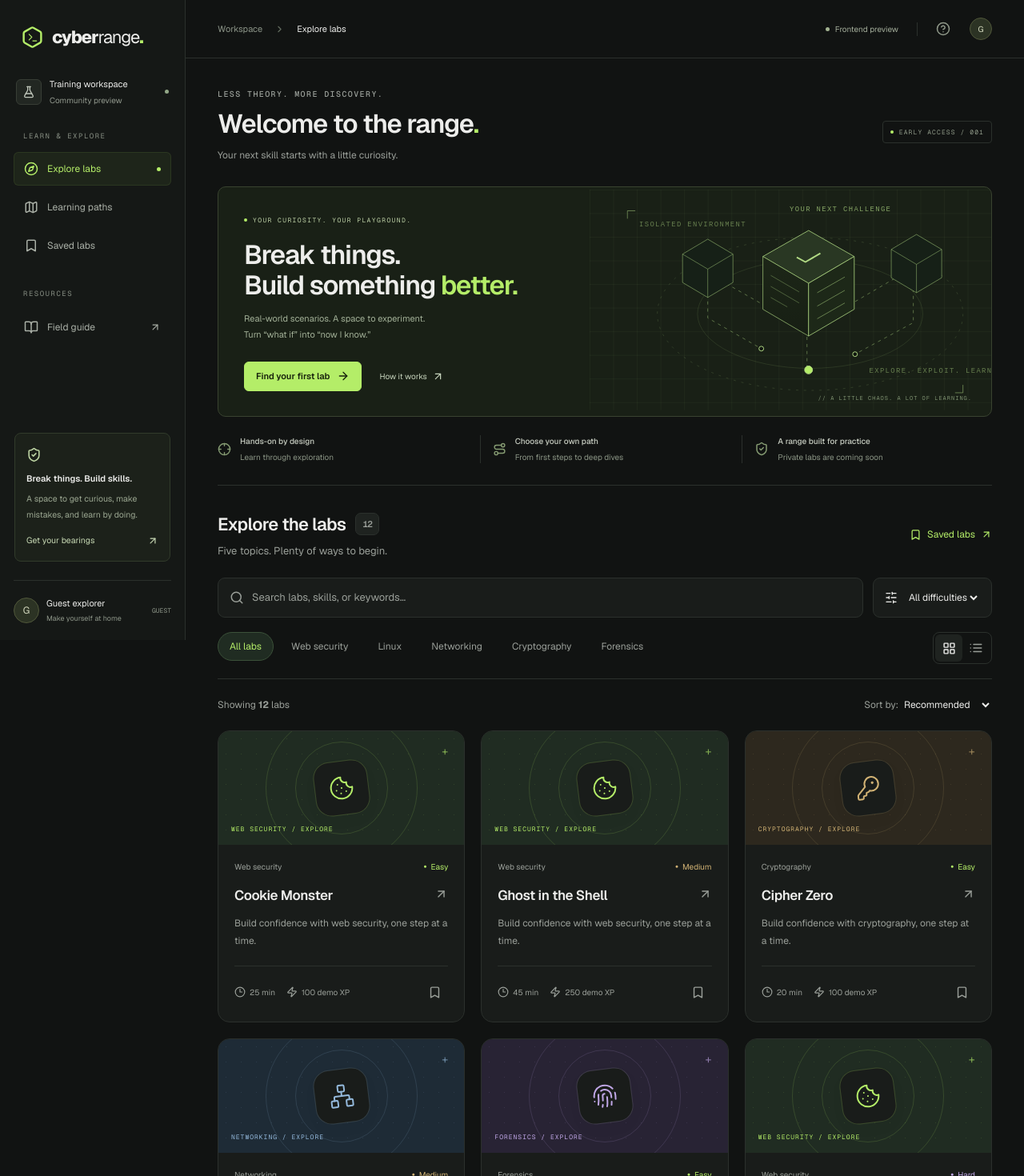
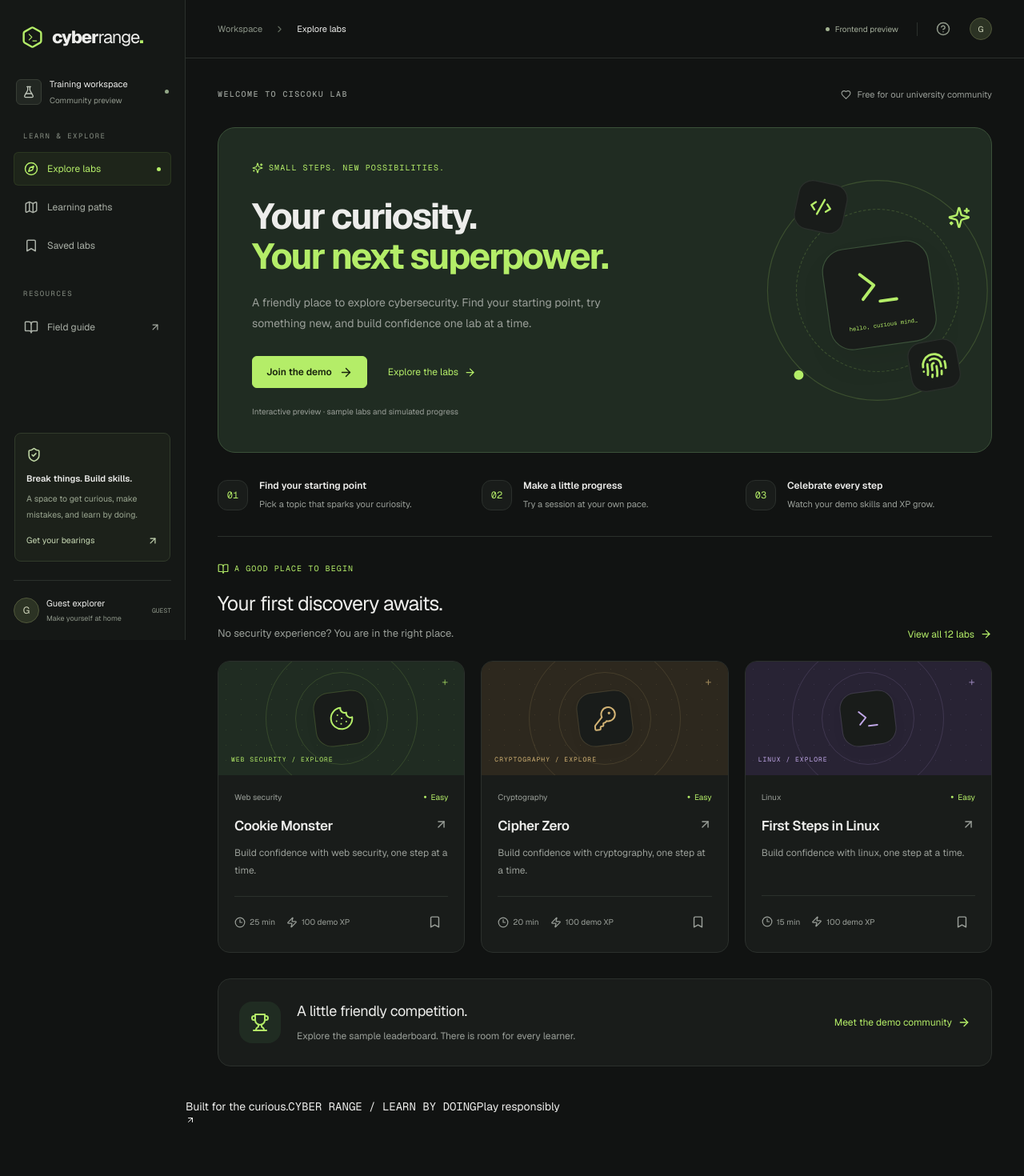
Before and after one commit to Yoshi4489/cyber-lab, a Next.js app: page / in a window 1280 px wide. Shown: the top 1470 px of the page at 80% size. After the commit the page ends 1406 px from the top, so only its background shows below. Built offline with nearby package versions, Linux system fonts and the light colour scheme.

Commit message:
feat(web): introduce the CiscoKU learner home

```diff
--- a/src/app/page.tsx
+++ b/src/app/page.tsx
@@ -1,96 +1,2 @@
-import Link from "next/link";
-import {
-  ArrowRight,
-  ArrowUpRight,
-  Crosshair,
-  Route,
-  ShieldCheck,
-} from "lucide-react";
-import { Catalog } from "@/features/catalog/catalog";
-import { RangeIllustration } from "@/features/catalog/lab-art";
-import { Button } from "@/components/ui/button";
-import { labs } from "@/features/catalog/data";
-
-export default function Home() {
-  return (
-    <>
-      <div className="page-heading">
-        <div>
-          <p className="eyebrow">LESS THEORY. MORE DISCOVERY.</p>
-          <h1>
-            Welcome to the range<span className="accent">.</span>
-          </h1>
-          <p>Your next skill starts with a little curiosity.</p>
-        </div>
-        <span className="edition-label">
-          <span />
-          EARLY ACCESS / 001
-        </span>
-      </div>
-      <section className="hero">
-        <div className="hero-copy">
-          <span className="hero-kicker">
-            <span />
-            YOUR CURIOSITY. YOUR PLAYGROUND.
-          </span>
-          <h2>
-            Break things.
-            <br />
-            Build something <em>better.</em>
-          </h2>
-          <p>
-            Real-world scenarios. A space to experiment.
-            <br />
-            Turn “what if” into “now I know.”
-          </p>
-          <div className="hero-actions">
-            <Button asChild>
-              <a href="#lab-catalog">
-                Find your first lab <ArrowRight size={16} />
-              </a>
-            </Button>
-            <Link href="/guide" className="hero-secondary">
-              How it works <ArrowUpRight size={15} />
-            </Link>
-          </div>
-        </div>
-        <RangeIllustration />
-        <span className="hero-bottom-label">
-          {"// A LITTLE CHAOS. A LOT OF LEARNING."}
-        </span>
-      </section>
-      <div className="value-strip">
-        <div>
-          <Crosshair size={17} />
-          <span>
-            <strong>Hands-on by design</strong>Learn through exploration
-          </span>
-        </div>
-        <div>
-          <Route size={17} />
-          <span>
-            <strong>Choose your own path</strong>From first steps to deep dives
-          </span>
-        </div>
-        <div>
-          <ShieldCheck size={18} />
-          <span>
-            <strong>A range built for practice</strong>Private labs are coming
-            soon
-          </span>
-        </div>
-      </div>
-      <Catalog labs={labs} />
-      <div className="preview-note">
-        <span className="small-dot" />
-        <p>
-          You’re exploring a preview catalog. Briefings and bookmarks are ready;
-          live labs and scoring are on the way.
-        </p>
-        <Link href="/guide">
-          About this preview <ArrowUpRight size={13} />
-        </Link>
-      </div>
-    </>
-  );
-}
+import { HomeExperience } from "@/features/landing/home-experience";
+export default function HomePage() { return <HomeExperience />; }
--- /dev/null
+++ b/src/features/landing/home-experience.tsx
@@ -0,0 +1,9 @@
+"use client";
+import { Dashboard } from "@/features/dashboard/dashboard";
+import { useLearner } from "@/features/learner/store";
+import { Landing } from "./landing";
+
+export function HomeExperience() {
+  const { learner } = useLearner();
+  return learner.signedIn ? <Dashboard /> : <Landing />;
+}
--- /dev/null
+++ b/src/features/landing/landing.module.css
@@ -0,0 +1,30 @@
+.page { display: grid; gap: 32px; }
+.welcome { display: flex; justify-content: space-between; align-items: center; gap: 16px; }
+.welcome > span { display: inline-flex; align-items: center; gap: 7px; font-size: 11px; color: var(--muted-foreground); }
+.hero { position: relative; background: var(--soft-green, #202c22); border: 1px solid var(--green-border, #3b5139); border-radius: 22px; overflow: hidden; min-height: 370px; display: flex; align-items: center; }
+.copy { position: relative; z-index: 1; padding: 42px; width: 66%; }
+.kicker { display: inline-flex; align-items: center; gap: 7px; font-size: 10px; letter-spacing: 1.1px; font-family: var(--font-geist-mono); color: var(--primary); }
+.copy h1 { font-size: clamp(34px, 3.5vw, 50px); letter-spacing: -2px; line-height: 1.12; margin: 22px 0 20px; font-weight: 650; }
+.copy h1 em { font-style: normal; color: var(--primary); }
+.copy > p { color: var(--muted-foreground); font-size: 14px; line-height: 1.9; max-width: 450px; }
+.actions { display: flex; flex-wrap: wrap; align-items: center; gap: 26px; margin: 27px 0 21px; }
+.actions > a:last-child { display: inline-flex; gap: 7px; align-items: center; font-size: 12px; color: var(--primary); }
+.note { display: block; color: var(--muted-foreground); font-size: 10px; line-height: 1.7; }
+.art { position: absolute; width: 36%; height: 100%; right: 45px; top: 0; transform: scale(1.2); pointer-events: none; }
+.steps { display: grid; grid-template-columns: repeat(3, minmax(0,1fr)); gap: 22px; padding: 0 0 30px; border-bottom: 1px solid var(--border); }
+.steps > div { display: flex; gap: 14px; align-items: center; }
+.steps > div > span { width: 38px; height: 38px; display: grid; place-items: center; flex-shrink: 0; border-radius: 12px; border: 1px solid var(--border); color: var(--primary); font-family: var(--font-geist-mono); font-size: 12px; background: var(--card); }
+.steps h2 { font-size: 12px; font-weight: 600; margin-bottom: 6px; }
+.steps p { color: var(--muted-foreground); font-size: 11px; line-height: 1.6; }
+.heading { display: flex; align-items: flex-end; justify-content: space-between; gap: 18px; margin-bottom: 24px; }
+.heading h2 { font-size: 25px; letter-spacing: -.8px; margin: 12px 0 9px; }
+.heading p { font-size: 13px; color: var(--muted-foreground); }
+.heading > a, .community > a { display: inline-flex; align-items: center; gap: 7px; color: var(--primary); font-size: 12px; white-space: nowrap; }
+.cards { display: grid; grid-template-columns: repeat(3, minmax(0,1fr)); gap: 20px; }
+.community { display: flex; align-items: center; gap: 20px; padding: 26px; border: 1px solid var(--border); background: var(--card); border-radius: 16px; }
+.community > span { display: grid; place-items: center; padding: 14px; border-radius: 16px; color: var(--primary); background: var(--soft-green, #202c22); }
+.community > div { flex: 1; }
+.community h2 { font-size: 18px; letter-spacing: -.4px; margin-bottom: 8px; }
+.community p { color: var(--muted-foreground); font-size: 12px; line-height: 1.8; }
+@media (max-width: 1150px) { .copy { width: 74%; } .art { right: -30px; opacity: .7; } .steps { gap: 14px; } .steps > div { align-items: flex-start; } }
+@media (max-width: 760px) { .welcome > span { display: none; } .copy { width: 100%; padding: 28px; } .copy h1 { font-size: 36px; } .art { display: none; } .steps { grid-template-columns: 1fr; } .cards { grid-template-columns: 1fr; } .heading, .community { align-items: flex-start; flex-wrap: wrap; } .community > a { width: 100%; margin-left: 0; } .community > div { min-width: 190px; } }
--- /dev/null
+++ b/src/features/landing/landing.tsx
@@ -0,0 +1,28 @@
+import Link from "next/link";
+import { ArrowRight, BookOpen, Heart, Sparkles, Trophy } from "lucide-react";
+import { Button } from "@/components/ui/button";
+import { labs } from "@/features/catalog/data";
+import { LabCard } from "@/features/catalog/lab-card";
+import { LearningArt } from "@/features/dashboard/learning-art";
+import styles from "./landing.module.css";
+
+export function Landing() {
+  const starters = labs.filter(lab => ["cookie-monster", "first-steps", "cipher-zero"].includes(lab.slug));
+  return <div className={styles.page}>
+    <header className={styles.welcome}><p className="eyebrow">WELCOME TO CISCOKU LAB</p><span><Heart size={13} /> Free for our university community</span></header>
+    <section className={styles.hero}>
+      <div className={styles.copy}><span className={styles.kicker}><Sparkles size={14} /> SMALL STEPS. NEW POSSIBILITIES.</span><h1>Your curiosity.<br /><em>Your next superpower.</em></h1><p>A friendly place to explore cybersecurity. Find your starting point, try something new, and build confidence one lab at a time.</p>
+        <div className={styles.actions}><Button asChild><Link href="/signup">Join the demo <ArrowRight size={17} /></Link></Button><Link href="/labs">Explore the labs <ArrowRight size={15} /></Link></div>
+        <span className={styles.note}>Interactive preview · sample labs and simulated progress</span>
+      </div><div className={styles.art}><LearningArt /></div>
+    </section>
+    <section className={styles.steps} aria-label="How the demo works">
+      {[{ number: "01", title: "Find your starting point", text: "Pick a topic that sparks your curiosity." }, { number: "02", title: "Make a little progress", text: "Try a session at your own pace." }, { number: "03", title: "Celebrate every step", text: "Watch your demo skills and XP grow." }].map(step => <div key={step.number}><span>{step.number}</span><div><h2>{step.title}</h2><p>{step.text}</p></div></div>)}
+    </section>
+    <section>
+      <div className={styles.heading}><div><span className={styles.kicker}><BookOpen size={14} /> A GOOD PLACE TO BEGIN</span><h2>Your first discovery awaits.</h2><p>No security experience? You are in the right place.</p></div><Link href="/labs">View all 12 labs <ArrowRight size={15} /></Link></div>
+      <div className={styles.cards}>{starters.map(lab => <LabCard key={lab.slug} lab={lab} />)}</div>
+    </section>
+    <section className={styles.community}><span><Trophy size={24} /></span><div><h2>A little friendly competition.</h2><p>Explore the sample leaderboard. There is room for every learner.</p></div><Link href="/leaderboard">Meet the demo community <ArrowRight size={16} /></Link></section>
+  </div>;
+}
```
Also changed, not shown: 2 other files (tests, documents, lock files or other folders).
